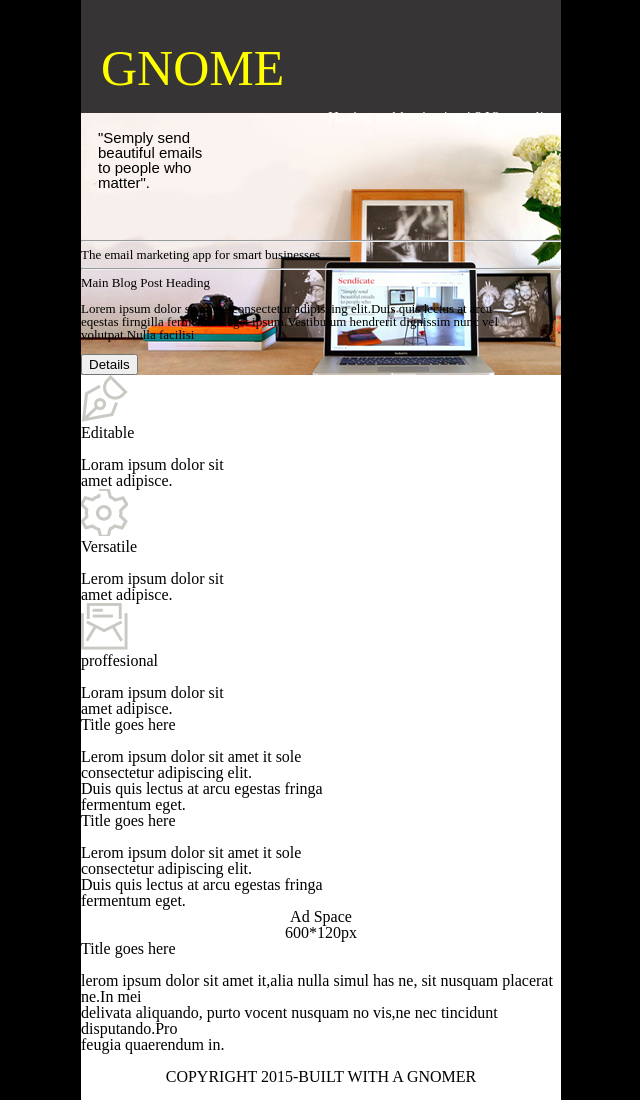
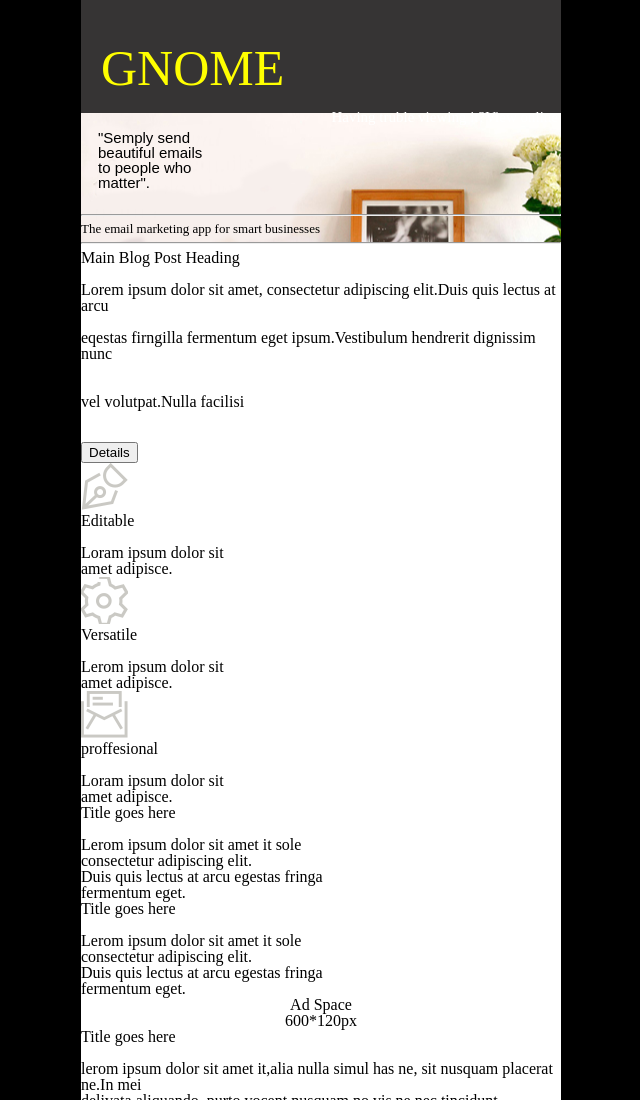
Before and after one commit to syntaxSizer/websitetWo, a plain HTML site: page index.HTML in a window 1280 px wide. Shown: the top 1100 px of the page, without its empty margins (319-959 px from the left). Drawn offline with Linux system fonts and the light colour scheme.

Commit message:
sorting text...

```diff
--- a/index.HTML
+++ b/index.HTML
@@ -9,11 +9,19 @@
 
 <body id="all">
     <div id ="all">
+        <div id="upper">
     <div id="HEAD">
-    <div id ="GNOME"><h1>GNOME</h1></div> <div id="text">Having truble viewing it? <a href="#">View online</a> </div></div>
-        <div id="pic"><p id="semply">"Semply send<br/> beautiful emails<br/> to people who<br/>matter".</p><br/><br/><p><hr/>The email marketing app for smart businesses<hr/></p>
-        <div id ="post"><h2>Main Blog Post Heading</h2><br/>
-        Lorem ipsum dolor sit amet, consectetur adipiscing elit.Duis quis lectus at arcu<br/> eqestas firngilla fermentum eget ipsum.Vestibulum hendrerit dignissim nunc vel volutpat.Nulla facilisi<br/><br/><button type="button">Details</button>
+
+    <div id ="GNOME"><h1>GNOME</h1>
+        </div>
+        <div id="text">Having truble viewing it?<a href="#">View online</a></div>
+            </div>
+
+
+            <div id="pic"><p id="semply">"Semply send<br/> beautiful emails<br/> to people who<br/>matter".</p>
+                <div id="marketing" ><p><hr/>The email marketing app for smart businesses<hr/><p/></div></div>
+        <div id ="post"><h1>Main Blog Post Heading</h1><br/><p>
+            Lorem ipsum dolor sit amet, consectetur adipiscing elit.Duis quis lectus at arcu<br/><br/> eqestas firngilla fermentum eget ipsum.Vestibulum hendrerit dignissim nunc <br/><br/><br/>vel volutpat.Nulla facilisi<p/><br/><br/><button type="button" id="button">Details</button>
         </div>
     </div>
         <div id="box">
```
